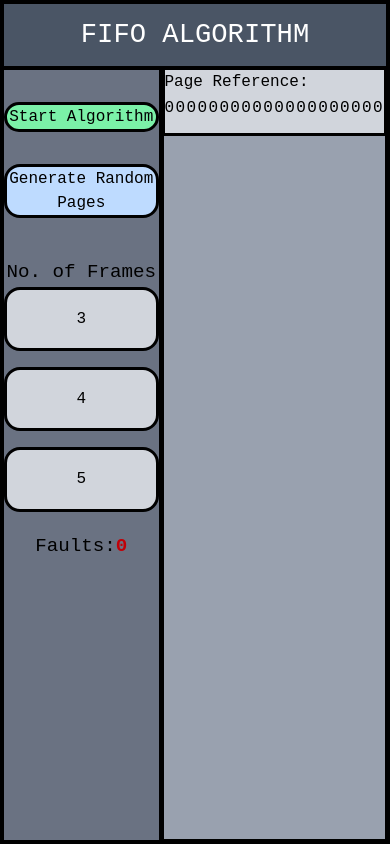
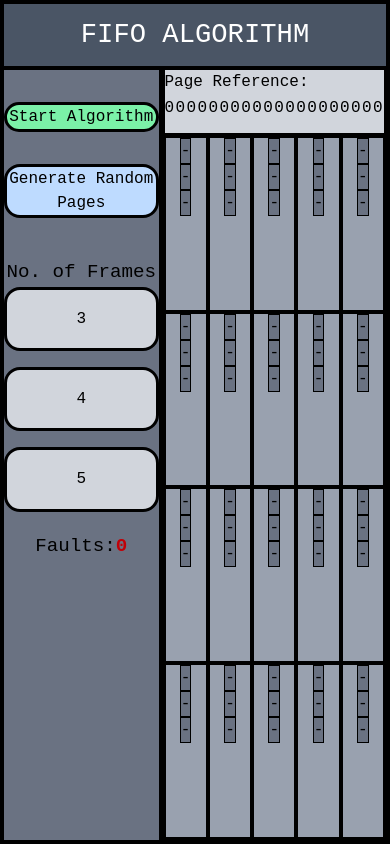
Before and after one commit to pooperdoop/OSCaseStudy, a React (Vite) app in the folder my-app/: page / in a window 390 px wide. Built offline with nearby package versions, Linux system fonts and the light colour scheme.

Commit message:
fixed mobile problems

```diff
--- a/my-app/src/App.jsx
+++ b/my-app/src/App.jsx
@@ -1,4 +1,5 @@
 import React, { useState } from 'react'
+import { useEffect } from 'react';
 
 function App() {
 
@@ -12,19 +13,21 @@ function App() {
   const [displayFrames, setDisplayFrames] = useState([]);
   const [framesNum, setFramesNum] = useState([3,4,5]);
   const [faults, setFaults] = useState(0);
+  const [faultedIndexes, setFaultedIndexes] = useState([]);
 
   const elements = document.querySelectorAll('#frameBlock');
   const frameBlock = Array.from(elements);
 
-  window.onload = function(){
+  useEffect(() => {
     const updatedFrames = [];
 
     for (let o = 0; o < pages.length; o++) {
-      updatedFrames.push(frames); //
+      updatedFrames.push([...frames]);
     }
+
     setDisplayFrames(updatedFrames);
     setResetFrames(updatedFrames);
-  }
+  }, []);
 
 
   function handleChangeValue(index){
@@ -114,16 +117,12 @@ function App() {
       } else{
         setFrameIndex(frameIndex+ 1);
       }
-      frameBlock[pageIndex].style.color = "red";
+      setFaultedIndexes((prev) => [...prev, pageIndex]);
       setFaults(faults+1);
     } else{
       frameBlock[pageIndex].style.color = "#90EE90";
     }
     framesArrayCopyFull[pageIndex] = frameArrayCopyIndex;
-
-    // console.log(frameArrayCopyIndex+ "  frameArrayCopyIndex")
-    // console.log(framesArrayCopyFull);
-
 
     if(pageIndex == 19){
       setNextText('Restart Algorithm');
@@ -164,7 +163,7 @@ function App() {
       <p className='absolute top-0 left-0'>Page Reference:</p>
 
         {pages.map((page, index)=>
-                  <p className='bg-gray-300 w-fit h-fit rounded-3xl lg:mt-2 text-7xl pageReference mr-5 mt-3 p-0'id='manualClick' key={index} onClick={() => handleChangeValue(index)}>
+                  <p className='bg-gray-300 w-fit h-fit rounded-3xl lg:mt-2 text-7xl pageReference mr-5 mt-3 p-0 ' id='manualClick' key={index}  onClick={() => handleChangeValue(index)}>
                     {page}
                   </p>)}
 
@@ -173,7 +172,7 @@ function App() {
       <div className='h-full bg-gray-400 border-4 border-t-0 border-l-0 w-full justify-center grid grid-cols-5 md:grid-cols-10 overflow-scroll scrollBar items '>
 
       {displayFrames.map((displayFrame,i)=>
-        <div className='border-2 border-black' id='frameBlock' key={i}>
+        <div className={`border-2 border-black  ${faultedIndexes.includes(i) ? 'text-red-500' : ''}`} id='frameBlock' key={i}>
          {displayFrame.map((inner,innerIndex)=>
           <div className='ml-auto mr-auto border w-fit pageReference bg-gray-500' key={innerIndex} id='displayedFrames'>
             {inner}
```
